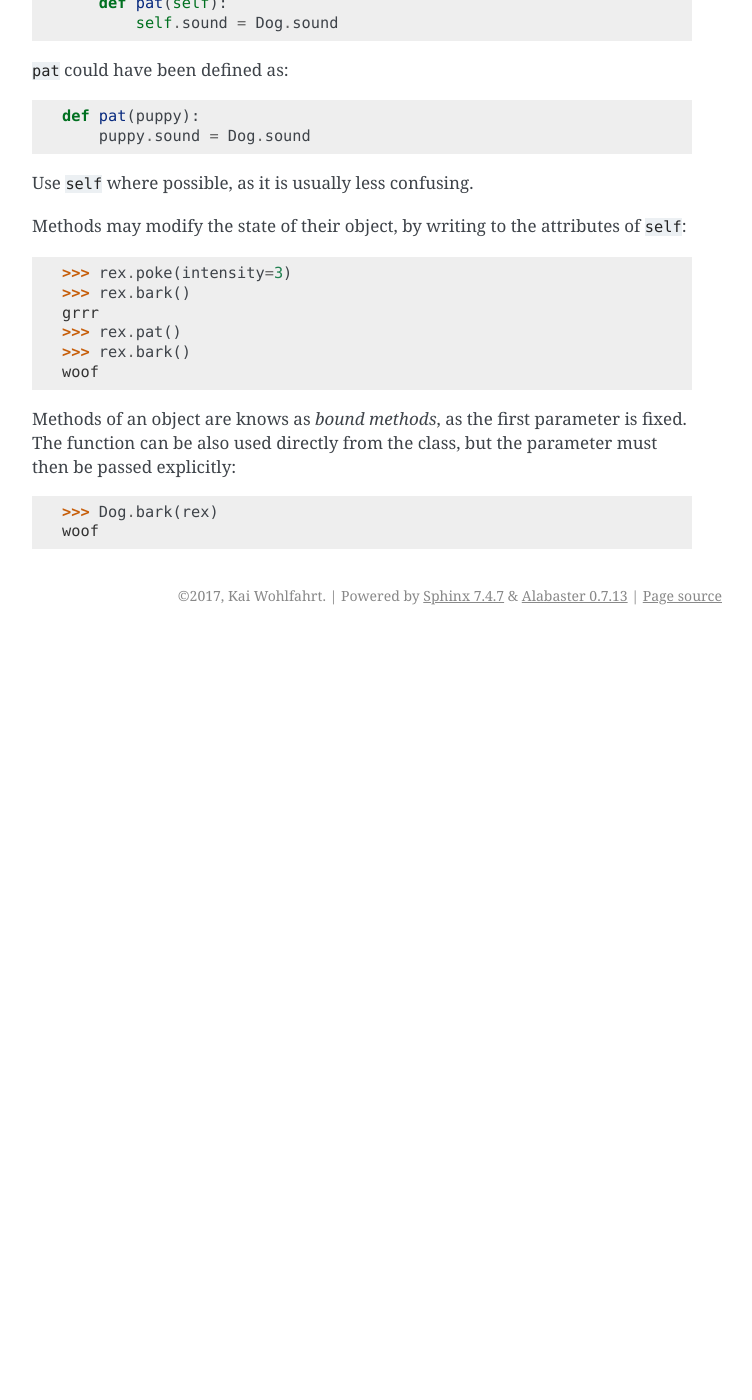
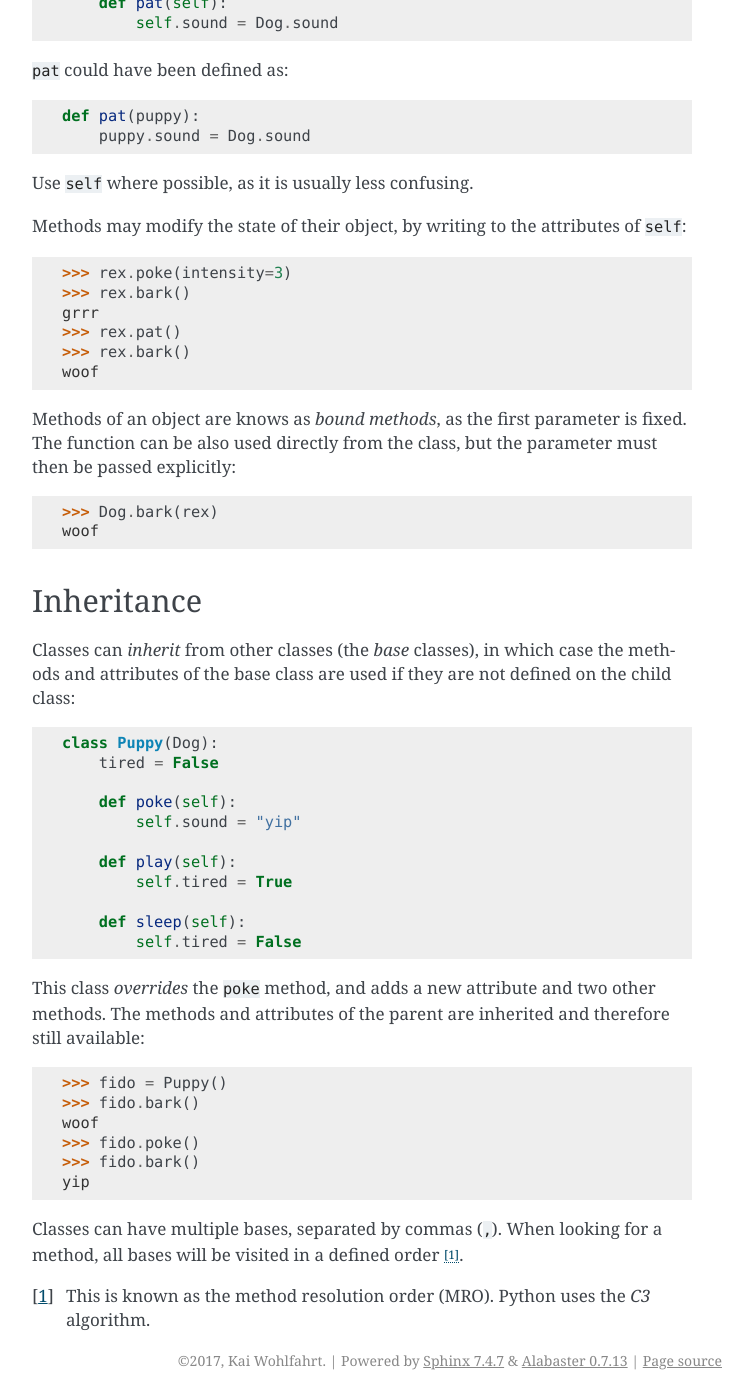
Before and after one commit to kwohlfahrt/computer-notes, a Sphinx documentation site: the page built from documentation/guides/programming/languages/python/classes.rst, in a window 1280 px wide and 1400 px high, scrolled down 1846 px. Shown: the whole window, without its empty margins (388-1140 px from the left). Built offline with Sphinx 7.4.7, drawn with Linux system fonts in a browser that asks for light colours; before the commit the page ends 2481 px from its top, so only the background shows below that.

Commit message:
Python inheritance
Talk about inheritance in Python.

```diff
--- a/documentation/guides/programming/languages/python/classes.rst
+++ b/documentation/guides/programming/languages/python/classes.rst
@@ -105,3 +105,39 @@ must then be passed explicitly::
 
   >>> Dog.bark(rex)
   woof
+
+Inheritance
+-----------
+
+Classes can `inherit` from other classes (the `base` classes), in which case the
+methods and attributes of the base class are used if they are not defined on the
+child class::
+
+  class Puppy(Dog):
+      tired = False
+
+      def poke(self):
+          self.sound = "yip"
+
+      def play(self):
+          self.tired = True
+
+      def sleep(self):
+          self.tired = False
+
+This class `overrides` the ``poke`` method, and adds a new attribute and two other
+methods. The methods and attributes of the parent are inherited and therefore
+still available::
+
+  >>> fido = Puppy()
+  >>> fido.bark()
+  woof
+  >>> fido.poke()
+  >>> fido.bark()
+  yip
+
+Classes can have multiple bases, separated by commas (``,``). When looking for a
+method, all bases will be visited in a defined order [#mro]_.
+
+.. [#mro] This is known as the method resolution order (MRO). Python uses the
+   `C3` algorithm.
```
